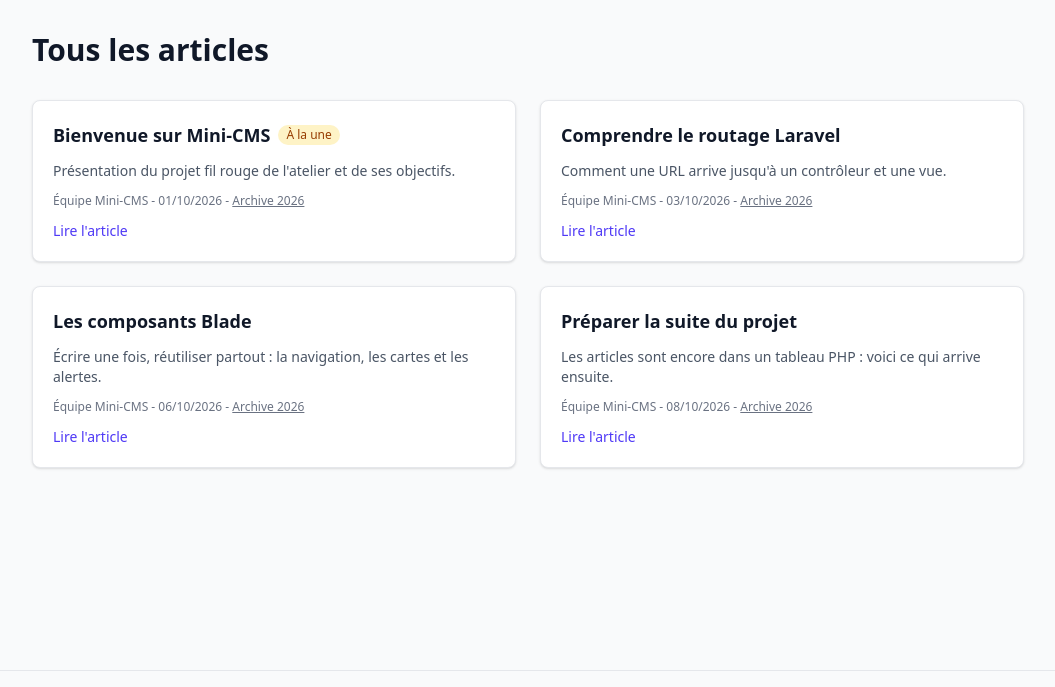
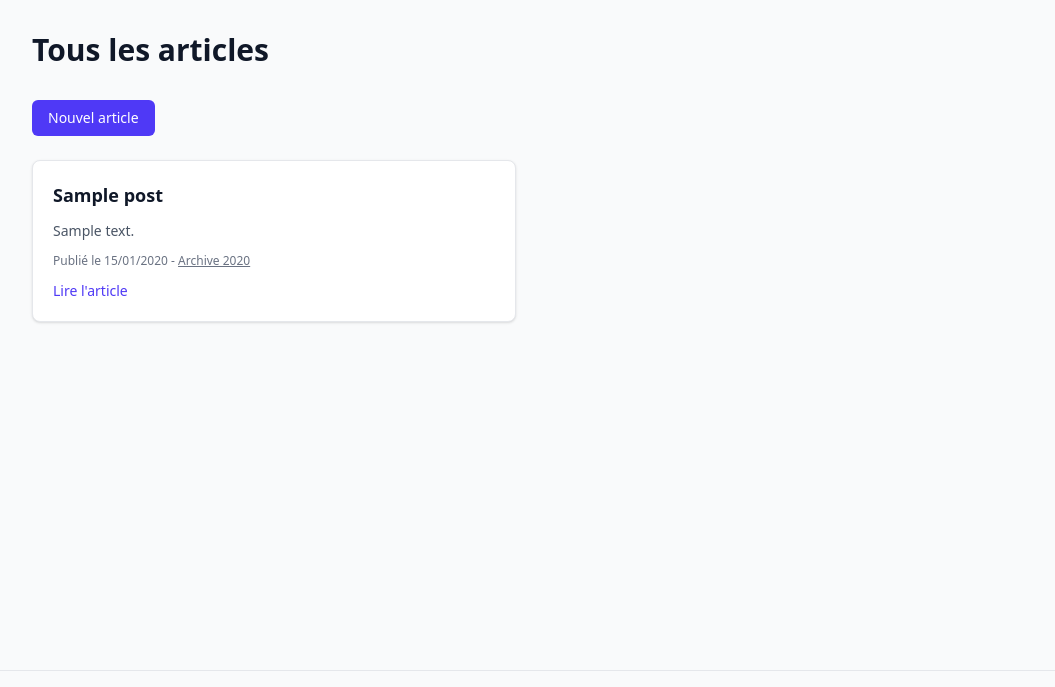
Before and after one commit to khadraoui123/mini-cms, a Laravel app: page /posts in a window 1280 px wide. Shown: the part 61-748 px from the top of the page, without its empty margins (112-1167 px from the left). Run offline with Laravel 12, Linux system fonts and the light colour scheme; tables that the repository leaves empty hold one stand-in row (values such as "Sample post"); style sheets or scripts are compiled from the project's sources.

Commit message:
feat: read articles from SQLite with Eloquent
Replace the PHP article array with paginated Post queries, route-model binding for detail pages and published-state cards.

```diff
--- a/app/Http/Controllers/PostController.php
+++ b/app/Http/Controllers/PostController.php
@@ -2,6 +2,9 @@
 
 namespace App\Http\Controllers;
 
+use App\Models\Post;
+use Illuminate\Http\RedirectResponse;
+use Illuminate\Http\Request;
 use Illuminate\View\View;
 
 class PostController extends Controller
@@ -10,88 +13,55 @@ class PostController extends Controller
     {
         return view('posts.index', [
             'heading' => 'Tous les articles',
-            'posts' => $this->posts(),
+            'posts' => Post::latest('id')->paginate(4),
         ]);
     }
 
     public function archive(string $year): View
     {
-        $posts = array_filter(
-            $this->posts(),
-            fn (array $post) => $post['year'] === (int) $year
-        );
-
         return view('posts.index', [
             'heading' => 'Articles de '.$year,
-            'posts' => $posts,
+            'posts' => Post::whereYear('published_at', $year)->latest('id')->paginate(4),
         ]);
     }
 
-    public function show(string $slug): View
+    public function create(): View
     {
-        $post = $this->posts()[$slug] ?? null;
-        if ($post === null) {
-            abort(404);
-        }
+        return view('posts.create');
+    }
 
+    public function store(Request $request): RedirectResponse
+    {
+        $validated = $request->validate([
+            'title' => ['required', 'string', 'max:255'],
+            'slug' => ['required', 'string', 'max:255', 'regex:/^[a-z0-9-]+$/', 'unique:posts,slug'],
+            'body' => ['required', 'string', 'min:20'],
+            'is_published' => ['nullable', 'boolean'],
+        ]);
+        $validated['is_published'] = $request->boolean('is_published');
+        $validated['published_at'] = $validated['is_published'] ? now() : null;
+        $post = Post::create($validated);
+
+        return redirect()->route('posts.show', $post);
+    }
+
+    public function show(Post $post): View
+    {
         return view('posts.show', compact('post'));
     }
 
-    private function posts(): array
+    public function edit(Post $post)
     {
-        return [
-            'bienvenue-sur-mini-cms' => [
-                'slug' => 'bienvenue-sur-mini-cms',
-                'title' => 'Bienvenue sur Mini-CMS',
-                'excerpt' => "Présentation du projet fil rouge de l'atelier et de ses objectifs.",
-                'author' => 'Équipe Mini-CMS',
-                'date' => '01/10/2026',
-                'year' => 2026,
-                'featured' => true,
-                'body' => [
-                    "Mini-CMS est la petite plateforme de publication que vous construisez tout au long de l'atelier.",
-                    "Chaque semaine, une nouvelle fonctionnalité s'ajoute au même projet, de la page d'accueil jusqu'à l'API.",
-                ],
-            ],
-            'comprendre-le-routage' => [
-                'slug' => 'comprendre-le-routage',
-                'title' => 'Comprendre le routage Laravel',
-                'excerpt' => "Comment une URL arrive jusqu'à un contrôleur et une vue.",
-                'author' => 'Équipe Mini-CMS',
-                'date' => '03/10/2026',
-                'year' => 2026,
-                'featured' => false,
-                'body' => [
-                    "Une route associe une URL à une action. Donner un nom à la route permet de générer le lien avec route().",
-                    "Les paramètres, comme le slug d'un article, sont transmis automatiquement à la méthode du contrôleur.",
-                ],
-            ],
-            'les-composants-blade' => [
-                'slug' => 'les-composants-blade',
-                'title' => 'Les composants Blade',
-                'excerpt' => "Écrire une fois, réutiliser partout : la navigation, les cartes et les alertes.",
-                'author' => 'Équipe Mini-CMS',
-                'date' => '06/10/2026',
-                'year' => 2026,
-                'featured' => false,
-                'body' => [
-                    "Un composant anonyme est un simple fichier Blade placé dans le dossier components.",
-                    "Il reçoit des propriétés avec @props et du contenu avec le slot, ce qui évite de recopier le même HTML.",
-                ],
-            ],
-            'preparer-la-suite' => [
-                'slug' => 'preparer-la-suite',
-                'title' => 'Préparer la suite du projet',
-                'excerpt' => "Les articles sont encore dans un tableau PHP : voici ce qui arrive ensuite.",
-                'author' => 'Équipe Mini-CMS',
-                'date' => '08/10/2026',
-                'year' => 2026,
-                'featured' => false,
-                'body' => [
-                    "Pour l'instant, les articles vivent dans un tableau écrit dans le contrôleur.",
-                    "Dans la prochaine session, ils seront enregistrés dans une base de données.",
-                ],
-            ],
-        ];
+        //
+    }
+
+    public function update(Request $request, Post $post)
+    {
+        //
+    }
+
+    public function destroy(Post $post)
+    {
+        //
     }
 }
--- a/resources/views/a-propos.blade.php
+++ b/resources/views/a-propos.blade.php
@@ -7,10 +7,10 @@
         </p>
         <p class="text-gray-700">Auteur : {{ $auteur }} - Groupe : {{ $groupe }}</p>
         <x-alert type="info" title="Projet pédagogique">
-            Ce site évolue à chaque session : les pages que vous voyez aujourd'hui seront reliées à une base de données dans la suite du cours.
+            Ce site évolue à chaque session de l'atelier.
         </x-alert>
-        <x-alert type="warning" title="Données provisoires">
-            Les articles affichés viennent d'un tableau PHP écrit dans le contrôleur. Ils ne sont pas enregistrés.
+        <x-alert type="success" title="Données en base">
+            Les articles sont enregistrés dans une base SQLite et lus avec Eloquent.
         </x-alert>
     </div>
 </x-layout>
--- a/resources/views/components/post-card.blade.php
+++ b/resources/views/components/post-card.blade.php
@@ -1,17 +1,22 @@
 @props(['post'])
+
 <article class="bg-white rounded-lg border border-gray-200 shadow-sm p-5 flex flex-col gap-3">
     <div class="flex items-center gap-2">
         <h2 class="text-lg font-semibold text-gray-900">
-            <a href="{{ route('posts.show', $post['slug']) }}" class="hover:text-indigo-600">{{ $post['title'] }}</a>
+            <a href="{{ route('posts.show', $post) }}" class="hover:text-indigo-600">{{ $post->title }}</a>
         </h2>
-        @if ($post['featured'])
-            <span class="text-xs font-medium bg-amber-100 text-amber-800 px-2 py-0.5 rounded-full">À la une</span>
+        @if (! $post->is_published)
+            <span class="text-xs font-medium bg-gray-200 text-gray-700 px-2 py-0.5 rounded-full">Brouillon</span>
         @endif
     </div>
-    <p class="text-sm text-gray-600">{{ $post['excerpt'] }}</p>
+    <p class="text-sm text-gray-600">{{ Str::limit($post->body, 120) }}</p>
     <p class="text-xs text-gray-500">
-        {{ $post['author'] }} - {{ $post['date'] }} -
-        <a href="{{ route('posts.archive', $post['year']) }}" class="underline">Archive {{ $post['year'] }}</a>
+        @if ($post->published_at)
+            Publié le {{ $post->published_at->format('d/m/Y') }} -
+            <a href="{{ route('posts.archive', $post->published_at->year) }}" class="underline">Archive {{ $post->published_at->year }}</a>
+        @else
+            Non publié
+        @endif
     </p>
-    <a href="{{ route('posts.show', $post['slug']) }}" class="text-sm font-medium text-indigo-600 hover:underline">Lire l'article</a>
+    <a href="{{ route('posts.show', $post) }}" class="text-sm font-medium text-indigo-600 hover:underline">Lire l'article</a>
 </article>
--- a/resources/views/posts/index.blade.php
+++ b/resources/views/posts/index.blade.php
@@ -1,13 +1,19 @@
 <x-layout>
     <x-slot:title>{{ $heading }} - Mini-CMS</x-slot:title>
     <x-page-header :title="$heading" />
+    <a href="{{ route('posts.create') }}" class="inline-block mb-6 rounded-md bg-indigo-600 px-4 py-2 text-sm font-medium text-white hover:bg-indigo-700">Nouvel article</a>
+
     <div class="grid gap-6 md:grid-cols-2">
         @forelse ($posts as $post)
             <x-post-card :post="$post" />
         @empty
             <x-alert type="warning" title="Aucun article" class="md:col-span-2">
-                Il n'y a pas encore d'article publié.
+                Il n'y a pas encore d'article.
             </x-alert>
         @endforelse
     </div>
+
+    <div class="mt-8">
+        {{ $posts->links() }}
+    </div>
 </x-layout>
--- a/routes/web.php
+++ b/routes/web.php
@@ -7,13 +7,7 @@ use Illuminate\Support\Facades\Route;
 Route::get('/', [PageController::class, 'home'])->name('home');
 Route::get('/a-propos', [PageController::class, 'about'])->name('about');
 Route::get('/heure', [PageController::class, 'time'])->name('time');
-
-Route::prefix('posts')->name('posts.')->group(function () {
-    Route::get('/', [PostController::class, 'index'])->name('index');
-    Route::get('/archive/{year}', [PostController::class, 'archive'])
-        ->whereNumber('year')
-        ->name('archive');
-    Route::get('/{slug}', [PostController::class, 'show'])
-        ->where('slug', '[a-z0-9-]+')
-        ->name('show');
-});
+Route::get('/posts/archive/{year}', [PostController::class, 'archive'])
+    ->whereNumber('year')
+    ->name('posts.archive');
+Route::resource('posts', PostController::class)->only(['index', 'show', 'create', 'store']);
```
Also changed, not shown: resources/views/posts/show.blade.php (+10 -8 lines).
